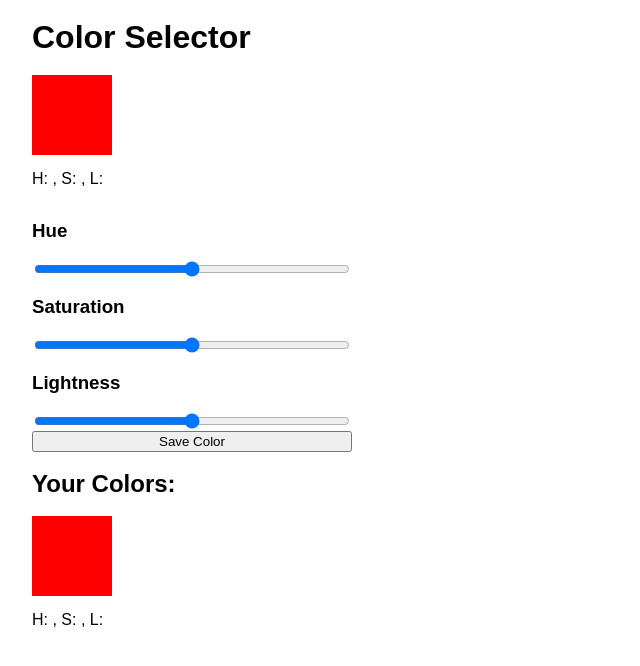
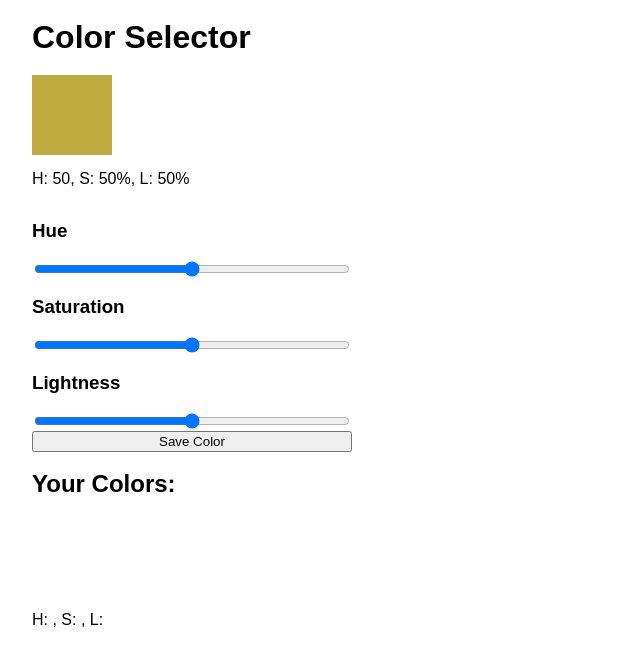
Before and after one commit to aperniciaro/colors, a React (Create React App) app: page / in a window 1280 px wide. Shown: the top 666 px of the page, without its empty margins (0-640 px from the left). Built offline with nearby package versions, Linux system fonts and the light colour scheme.

Commit message:
dynamically fill main color data

```diff
--- a/src/components/Header.js
+++ b/src/components/Header.js
@@ -1,13 +1,29 @@
 import React, { Component } from 'react'
 
 class Header extends Component {
+  state = {
+    hue: 50,
+    saturation: 50,
+    lightness: 50
+  }
+
   render() {
     return (
       <header>
         <h1 className="title">Color Selector</h1>
         <section className="active-color">
-          <section className="swatch" />
-          <p className="color-values">H: , S: , L: </p>
+          <section
+            className="swatch"
+            style={{
+              backgroundColor: `hsl(${this.state.hue},${
+                this.state.saturation
+              }%,${this.state.lightness}%)`
+            }}
+          />
+          <p className="color-values">
+            H: {this.state.hue}, S: {this.state.saturation}%, L:{' '}
+            {this.state.lightness}%
+          </p>
         </section>
       </header>
     )
--- a/src/index.css
+++ b/src/index.css
@@ -14,7 +14,7 @@ body {
 .swatch {
   height: 5rem;
   width: 5rem;
-  background-color: red;
+  /* background-color: red; */
 }
 
 .controls {
```
